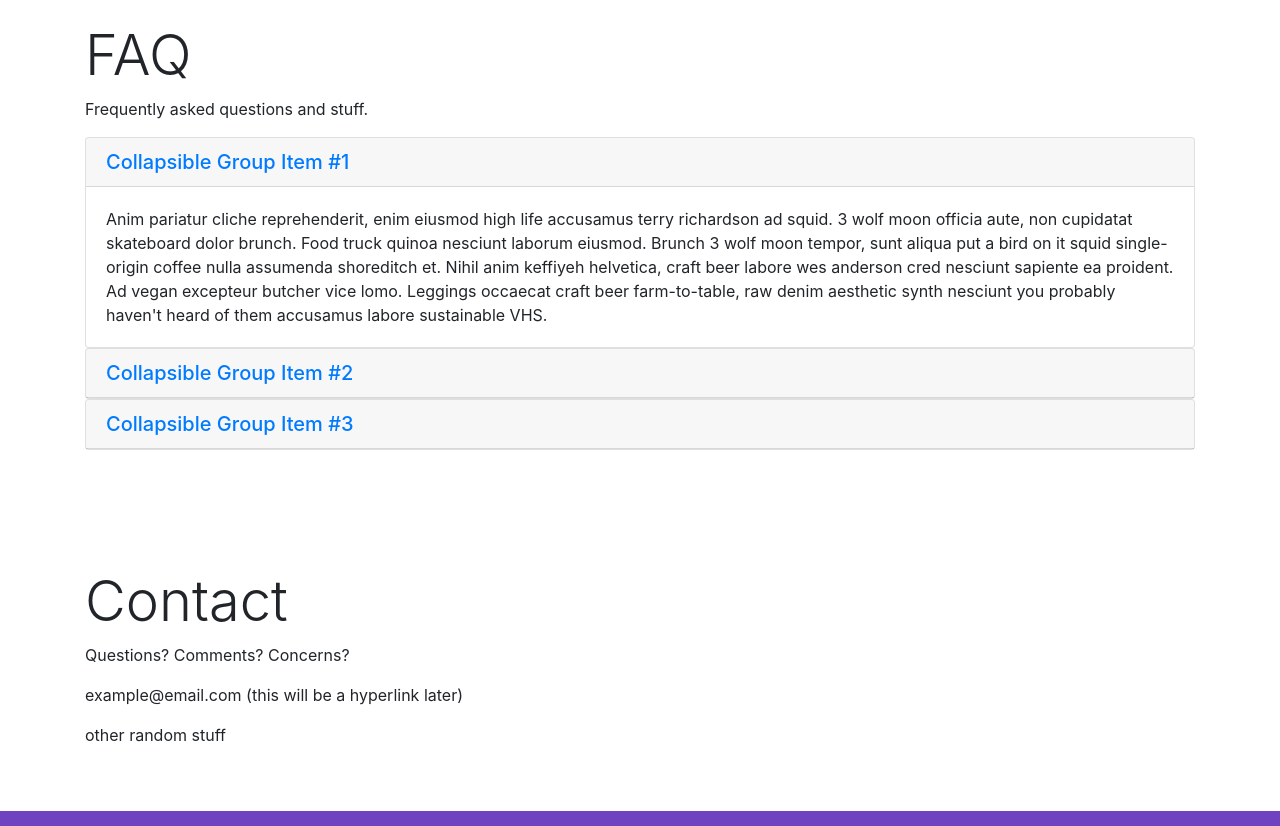
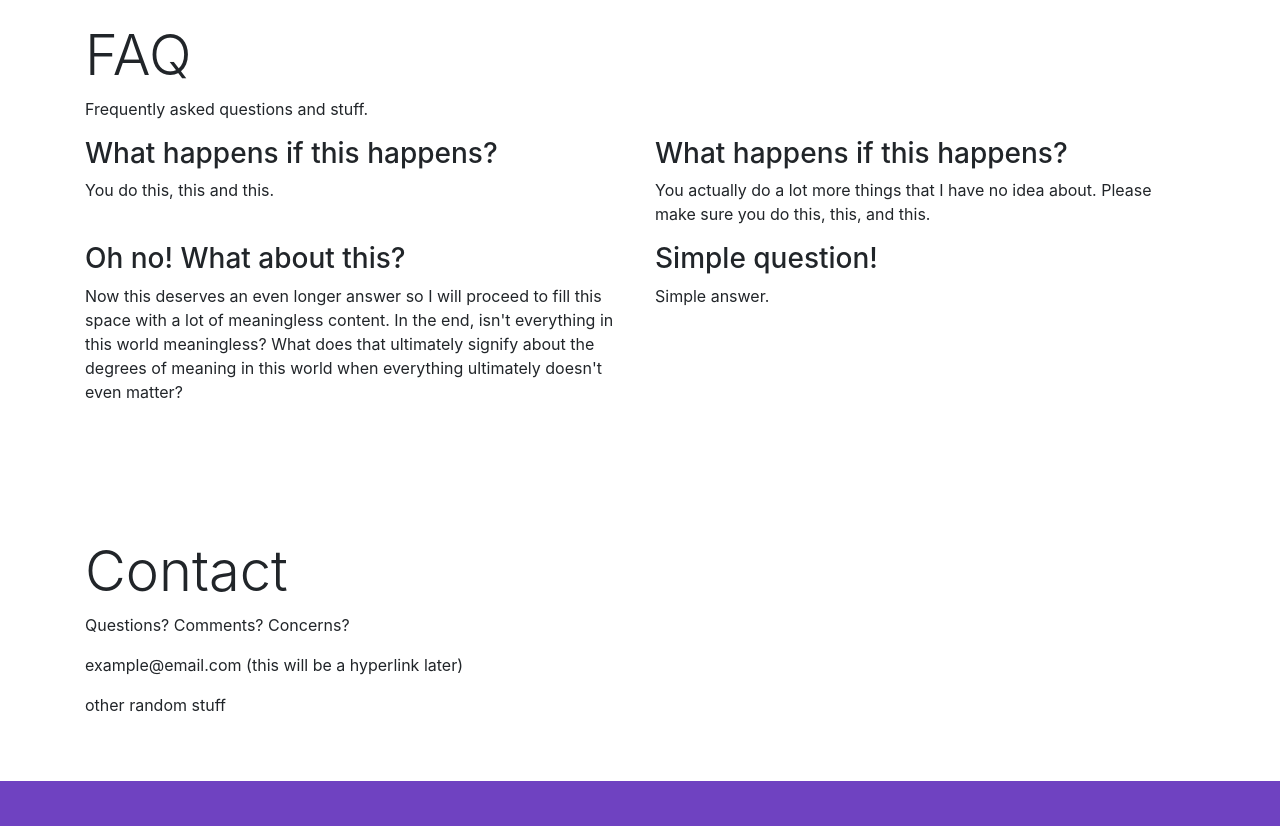
Before and after one commit to kevinjihwanlee/kascon29-website, a plain HTML site: page index.html in a window 1280 px wide. Shown: the part 3000-3826 px from the top of the page. Drawn offline with nearby package versions, Linux system fonts and the light colour scheme.

```diff
--- a/index.html
+++ b/index.html
@@ -1,4 +1,4 @@
-<!doctype html>
+<!-- <!doctype html>
 <html lang="en">
 
 <head>
@@ -8,7 +8,7 @@
     <meta name="viewport" content="width=device-width, initial-scale=1, shrink-to-fit=no">
 
     <!-- Bootstrap CSS -->
-    <!-- <link rel="stylesheet" href="https://maxcdn.bootstrapcdn.com/bootstrap/4.0.0-beta.2/css/bootstrap.min.css" integrity="sha384-PsH8R72JQ3SOdhVi3uxftmaW6Vc51MKb0q5P2rRUpPvrszuE4W1povHYgTpBfshb"
+    <!--<link rel="stylesheet" href="https://maxcdn.bootstrapcdn.com/bootstrap/4.0.0-beta.2/css/bootstrap.min.css" integrity="sha384-PsH8R72JQ3SOdhVi3uxftmaW6Vc51MKb0q5P2rRUpPvrszuE4W1povHYgTpBfshb"
         crossorigin="anonymous"> -->
     <link rel="stylesheet" type="text/css" href="css/bootstrap.css">
 </head>
@@ -151,72 +151,31 @@
         </div>
         <div class="row">
             <div class="col">
-                <div id="accordion" role="tablist">
-                    <div class="card">
-                        <div class="card-header" role="tab" id="headingOne">
-                            <h5 class="mb-0">
-                                <a data-toggle="collapse" href="#collapseOne" aria-expanded="true" aria-controls="collapseOne">
-                                    Collapsible Group Item #1
-                                </a>
-                            </h5>
-                        </div>
-
-                        <div id="collapseOne" class="collapse show" role="tabpanel" aria-labelledby="headingOne" data-parent="#accordion">
-                            <div class="card-body">
-                                Anim pariatur cliche reprehenderit, enim eiusmod high life accusamus terry richardson ad squid. 3 wolf moon officia aute,
-                                non cupidatat skateboard dolor brunch. Food truck quinoa nesciunt laborum eiusmod. Brunch
-                                3 wolf moon tempor, sunt aliqua put a bird on it squid single-origin coffee nulla assumenda
-                                shoreditch et. Nihil anim keffiyeh helvetica, craft beer labore wes anderson cred nesciunt
-                                sapiente ea proident. Ad vegan excepteur butcher vice lomo. Leggings occaecat craft beer
-                                farm-to-table, raw denim aesthetic synth nesciunt you probably haven't heard of them accusamus
-                                labore sustainable VHS.
-                            </div>
-                        </div>
-                    </div>
-                    <div class="card">
-                        <div class="card-header" role="tab" id="headingTwo">
-                            <h5 class="mb-0">
-                                <a class="collapsed" data-toggle="collapse" href="#collapseTwo" aria-expanded="false" aria-controls="collapseTwo">
-                                    Collapsible Group Item #2
-                                </a>
-                            </h5>
-                        </div>
-                        <div id="collapseTwo" class="collapse" role="tabpanel" aria-labelledby="headingTwo" data-parent="#accordion">
-                            <div class="card-body">
-                                Anim pariatur cliche reprehenderit, enim eiusmod high life accusamus terry richardson ad squid. 3 wolf moon officia aute,
-                                non cupidatat skateboard dolor brunch. Food truck quinoa nesciunt laborum eiusmod. Brunch
-                                3 wolf moon tempor, sunt aliqua put a bird on it squid single-origin coffee nulla assumenda
-                                shoreditch et. Nihil anim keffiyeh helvetica, craft beer labore wes anderson cred nesciunt
-                                sapiente ea proident. Ad vegan excepteur butcher vice lomo. Leggings occaecat craft beer
-                                farm-to-table, raw denim aesthetic synth nesciunt you probably haven't heard of them accusamus
-                                labore sustainable VHS.
-                            </div>
-                        </div>
-                    </div>
-                    <div class="card">
-                        <div class="card-header" role="tab" id="headingThree">
-                            <h5 class="mb-0">
-                                <a class="collapsed" data-toggle="collapse" href="#collapseThree" aria-expanded="false" aria-controls="collapseThree">
-                                    Collapsible Group Item #3
-                                </a>
-                            </h5>
-                        </div>
-                        <div id="collapseThree" class="collapse" role="tabpanel" aria-labelledby="headingThree" data-parent="#accordion">
-                            <div class="card-body">
-                                Anim pariatur cliche reprehenderit, enim eiusmod high life accusamus terry richardson ad squid. 3 wolf moon officia aute,
-                                non cupidatat skateboard dolor brunch. Food truck quinoa nesciunt laborum eiusmod. Brunch
-                                3 wolf moon tempor, sunt aliqua put a bird on it squid single-origin coffee nulla assumenda
-                                shoreditch et. Nihil anim keffiyeh helvetica, craft beer labore wes anderson cred nesciunt
-                                sapiente ea proident. Ad vegan excepteur butcher vice lomo. Leggings occaecat craft beer
-                                farm-to-table, raw denim aesthetic synth nesciunt you probably haven't heard of them accusamus
-                                labore sustainable VHS.
-                            </div>
-                        </div>
-                    </div>
+                <h3>What happens if this happens?</h3>
+                <p> You do this, this and this.</p>
+            </div>
+            <div class="col">
+                <h3> What happens if this happens? </h3>
+                <p> You actually do a lot more things that I have no idea about.
+                    Please make sure you do this, this, and this.
+                </p>
+            </div>
+        </div>
+        <div class="row">
+                <div class="col">
+                    <h3>Oh no! What about this?</h3>
+                    <p>Now this deserves an even longer answer so I will proceed to fill
+                        this space with a lot of meaningless content. In the end, isn't
+                        everything in this world meaningless? What does that ultimately
+                        signify about the degrees of meaning in this world when everything
+                        ultimately doesn't even matter?
+                    </p>
+                </div>
+                <div class="col">
+                    <h3>Simple question!</h3>
+                    <p> Simple answer.</p>
                 </div>
             </div>
-
-        </div>
     </div>
     <div class="container mt-5 anchor" id="Contact">
         <div class="row">
```
Also changed, not shown: 1 other file.
